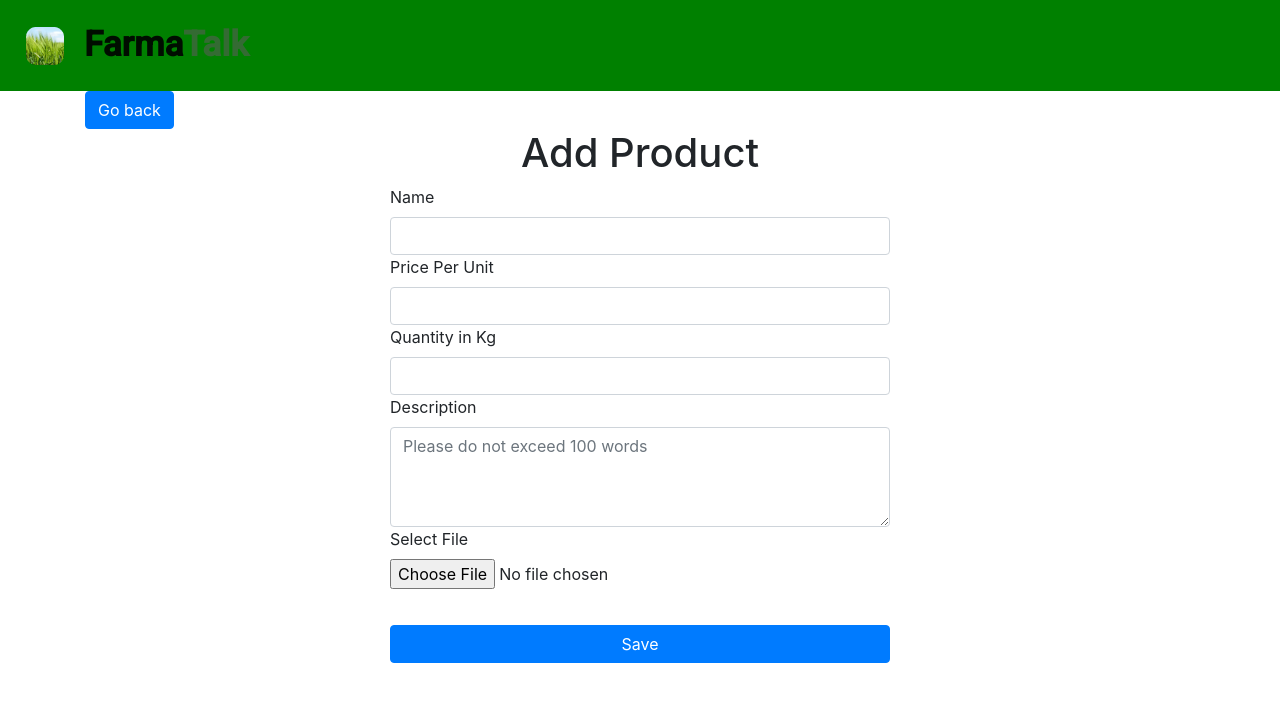
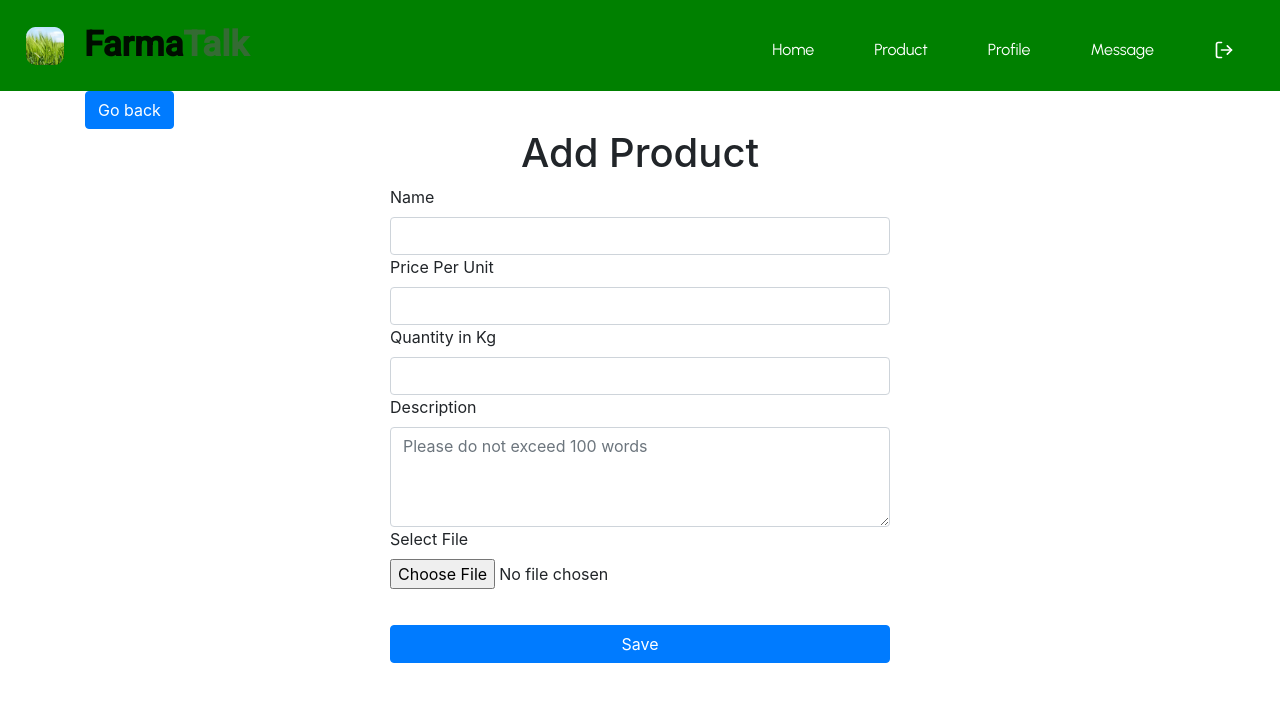
Before and after one commit to ricahcyuzuzo/agriwebUI, a React (Create React App) app: page /seller/add_product in a window 1280 px wide. Shown: the top 702 px of the page. Built offline with nearby package versions, Linux system fonts and the light colour scheme.

Commit message:
Update ProtectedNavbar.js

```diff
--- a/src/components/ProtectedNavbar.js
+++ b/src/components/ProtectedNavbar.js
@@ -11,13 +11,13 @@ function Navbarr() {
             <Navbar.Toggle aria-controls="basic-navbar-nav" style={{marginTop: '30px'}} />
             <Navbar.Collapse id="basic-navbar-nav">
                 <Nav className="ml-auto" style={{paddingTop: '30px', fontFamily: 'Urbanist'}}>
-                    <Link to="/seller/home" style={{paddingRight: '30px', color: 'green', paddingBottom: '20px', paddingLeft: '30px'}}>Home</Link>
-                    <Link to="/seller/product" style={{paddingRight: '30px', color: 'green', paddingBottom: '20px', paddingLeft: '30px'}}>Product</Link>
-                    <Link to="/seller/profile" style={{paddingRight: '30px', color: 'green', paddingBottom: '20px', paddingLeft: '30px'}}>Profile</Link>
-                    <Link to="/seller/message" style={{paddingRight: '30px', color: 'green', paddingBottom: '20px', paddingLeft: '30px'}}>Message</Link>
+                    <Link to="/seller/home" style={{paddingRight: '30px', color: 'white', paddingBottom: '20px', paddingLeft: '30px'}}>Home</Link>
+                    <Link to="/seller/product" style={{paddingRight: '30px', color: 'white', paddingBottom: '20px', paddingLeft: '30px'}}>Product</Link>
+                    <Link to="/seller/profile" style={{paddingRight: '30px', color: 'white', paddingBottom: '20px', paddingLeft: '30px'}}>Profile</Link>
+                    <Link to="/seller/message" style={{paddingRight: '30px', color: 'white', paddingBottom: '20px', paddingLeft: '30px'}}>Message</Link>
                     <Link to="/" onClick={() => {
                         window.localStorage.removeItem('token');
-                    }}  style={{paddingRight: '30px', color: 'green', paddingBottom: '20px', fontSize: 20, marginTop: -5, paddingLeft: '30px'}}><FiLogOut /></Link>
+                    }}  style={{paddingRight: '30px', color: 'white', paddingBottom: '20px', fontSize: 20, marginTop: -5, paddingLeft: '30px'}}><FiLogOut /></Link>
                 </Nav>
             </Navbar.Collapse>
         </Navbar>
```
